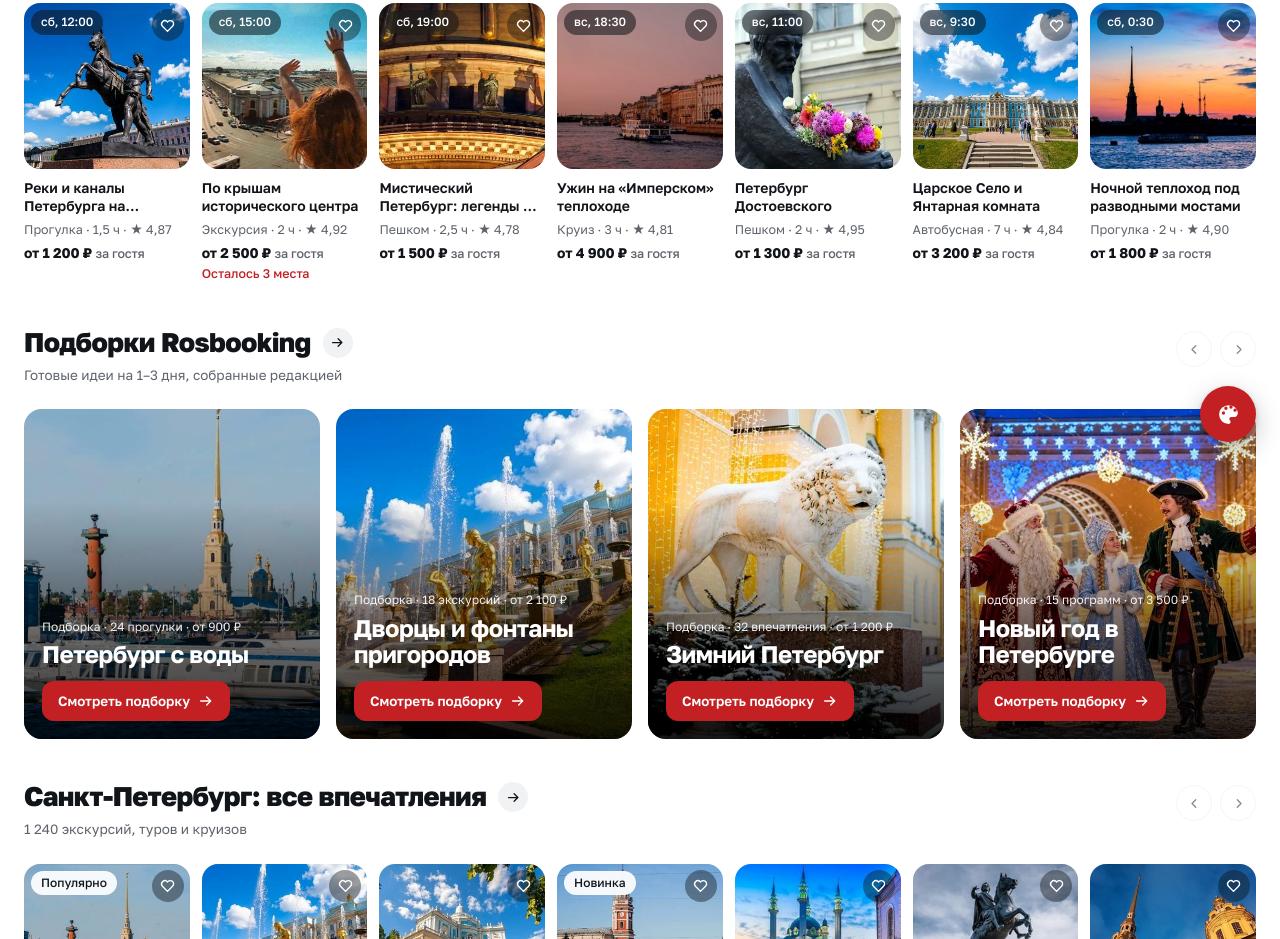
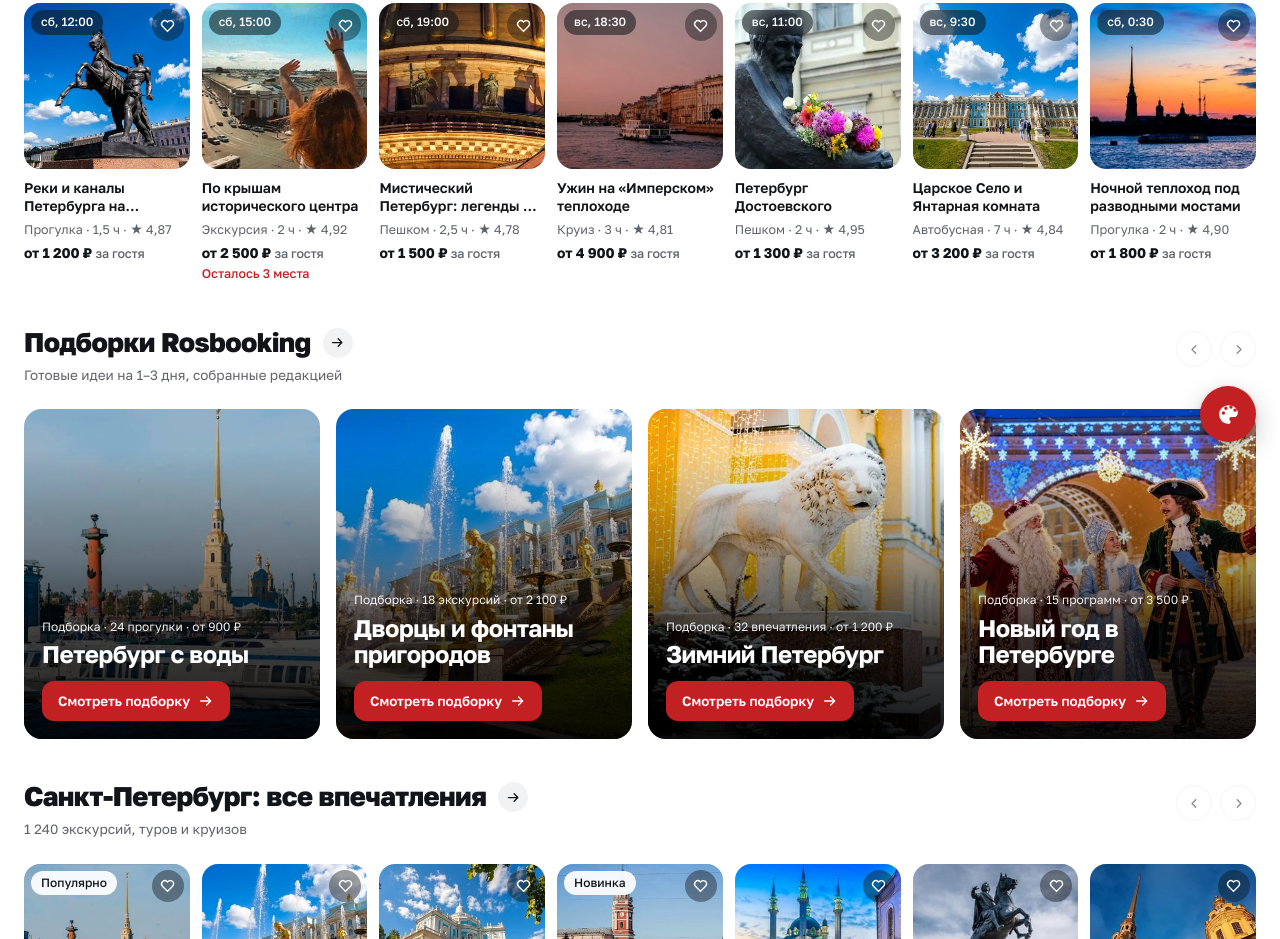
Before and after one commit to Andreygit5555/rosbooking-demo, a plain HTML site: page index.html in a window 1280 px wide. Shown: the part 334-1273 px from the top of the page. Drawn offline with Linux system fonts and the light colour scheme.

Commit message:
Polish collection gradients, contrast-aware accent ink

```diff
--- a/index.html
+++ b/index.html
@@ -584,7 +584,7 @@
 
 <!-- ПЕРЕКЛЮЧАТЕЛЬ ПАЛИТРЫ -->
 <div class="palette" id="palette">
-  <button class="palette__fab" type="button" id="paletteFab" aria-expanded="false" aria-controls="palettePanel" aria-label="Сменить цветовую палитру">
+  <button class="palette__fab" type="button" id="paletteFab" aria-expanded="false" aria-controls="palettePanel" aria-label="Сменить цветовую палитру" title="Сменить цветовую палитру">
     <svg class="ic" aria-hidden="true"><use href="#i-palette"/></svg>
   </button>
   <div class="palette__panel" id="palettePanel" role="dialog" aria-label="Цветовая палитра" hidden>
--- a/styles.css
+++ b/styles.css
@@ -365,7 +365,7 @@ h1,h2,h3,p{ margin: 0; }
 .collection::after{
   content: "";
   position: absolute; inset: 0;
-  background: linear-gradient(180deg, rgba(0,0,0,0) 28%, rgba(0,0,0,.42) 60%, rgba(0,0,0,.86) 100%);
+  background: linear-gradient(180deg, rgba(0,0,0,0) 12%, rgba(0,0,0,.34) 45%, rgba(0,0,0,.7) 68%, rgba(0,0,0,.92) 100%);
 }
 .collection__body{
   position: absolute;
@@ -376,7 +376,7 @@ h1,h2,h3,p{ margin: 0; }
   flex-direction: column;
   align-items: flex-start;
 }
-.collection__label{ font-size: 12px; opacity: .92; }
+.collection__label{ font-size: 12px; opacity: .92; text-shadow: 0 1px 10px rgba(0,0,0,.35); }
 .collection__title{
   font-size: 24px;
   line-height: 1.1;
```
